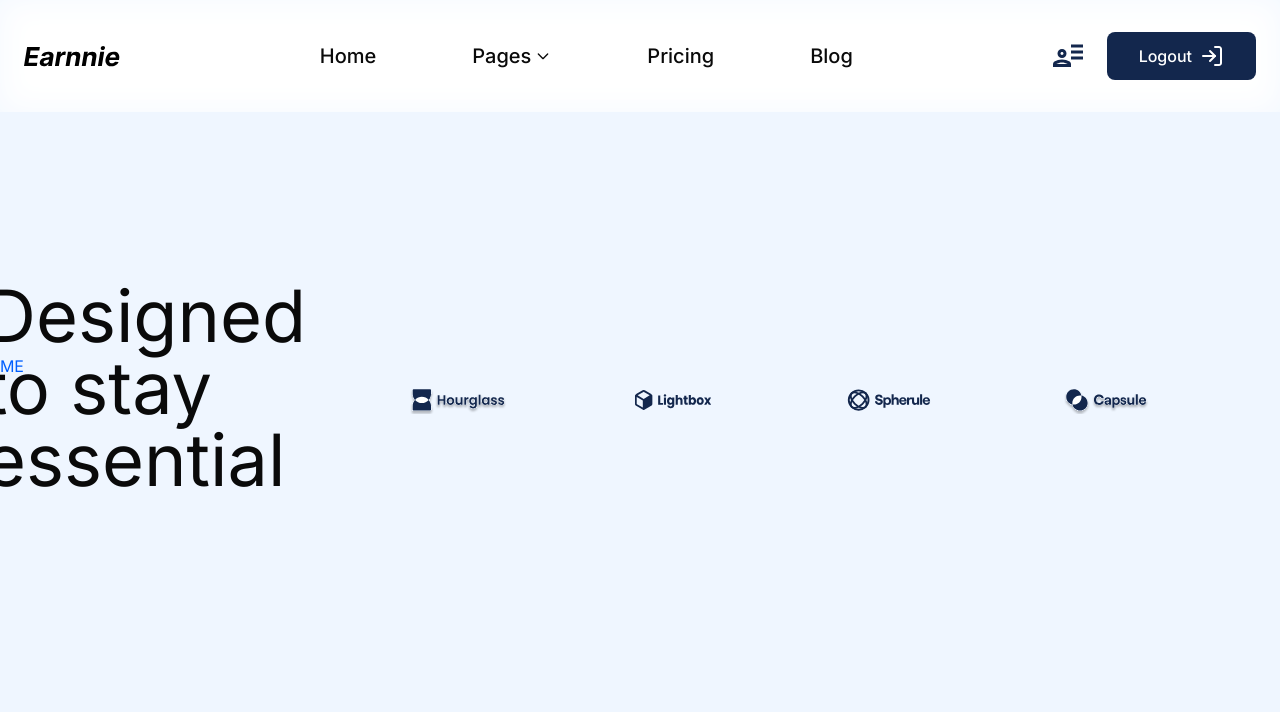
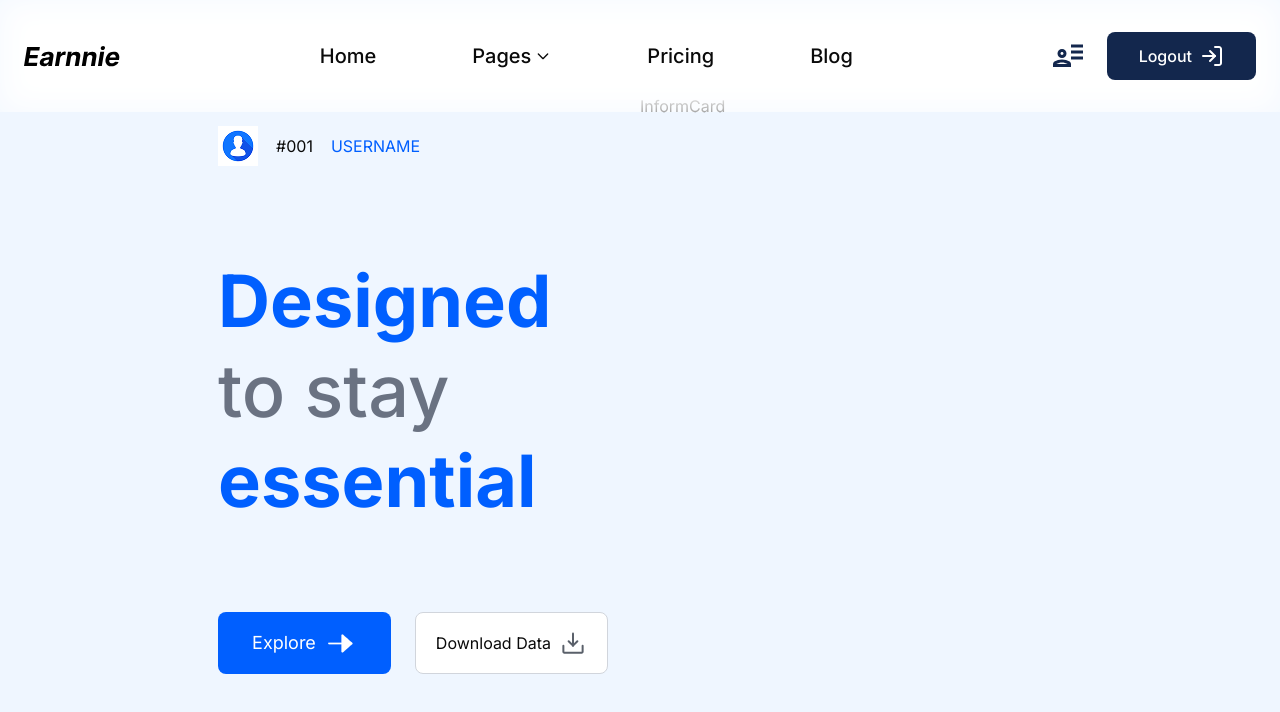
Before and after one commit to chayuearn-00/intern_project, a Vue app in the folder frontend/: page /Homepage in a window 1280 px wide. Shown: the top 712 px of the page. Built offline with nearby package versions, Linux system fonts and the light colour scheme.

Commit message:
add detail for TextCard component

```diff
--- a/frontend/src/components/TextCard.vue
+++ b/frontend/src/components/TextCard.vue
@@ -1,14 +1,45 @@
+<script setup>
+import logo_person from '../assets/icons/logo_person.png'
+import Download from '../assets/icons/Download.svg'
+import ArrowExplore from '../assets/icons/ArrowExplore.png'
+
+
+</script>
+
 <template>
-    <div class="flex flex-col-3 ">
+    <div class="flex flex-col gap-11.5 items-start p-8">
         <div class="flex items-center gap-4.5 mb-11">
             <img src="@/assets/icons/logo_person.png" class="w-10" />
             <p>#001</p>
             <p class="text-primary">USERNAME</p>
         </div>
-        <div class="text-7xl">
+        <!-- <div class="text-7xl">
             <p>Designed</p>
             <p>to stay</p>
             <p>essential</p>
+        </div> -->
+        <h1 class="text-7xl font-bold leading-tight text-primary">
+            Designed <br />
+            <span class="text-gray-500 font-medium">to stay</span> <br />
+            <span class="text-primary">essential</span>
+        </h1>
+
+        <div class="flex gap-6 mt-10">
+            <button
+                class="bg-primary hover:bg-blue-700 text-white text-lg py-4 px-8.5 rounded-lg flex items-center gap-2 transition"
+            >
+                Explore
+                <span class="transition-transform duration-300 hover:-rotate-45"
+                    ><img :src="ArrowExplore" alt="arrow explore" />
+                </span>
+            </button>
+
+            <button
+                class="border border-gray-300 bg-white px-5 py-4 rounded-lg hover:bg-gray-100 transition flex items-center gap-2"
+            >
+                Download Data
+                <span><img :src="Download" alt="download button" /></span>
+            </button>
         </div>
     </div>
 </template>
--- a/frontend/src/views/HomePage.vue
+++ b/frontend/src/views/HomePage.vue
@@ -9,14 +9,14 @@ import TextCard from '../components/TextCard.vue';
 <template>
     <NavBar class="fixed w-full"/>
     <div class="container overflow-hidden">
-        <div class="flex flex-cols-2 place-content-center min-h-screen items-center justify-center max-w-full ">
-            <div class="grid-cols-2 ">
+        <div class="flex flex-cols-2 place-content-center min-h-screen items-center justify-center max-w-screen">
+            <div class="grid grid-cols-2">
                 <TextCard />
                 <InformationCard />
             </div>
-            <div class="footer_position">
+            <!-- <div class="footer_position">
                 <Footer />
-            </div>
+            </div> -->
         </div>
     </div>
 </template>
```
Also changed, not shown: frontend/src/assets/icons/ArrowExplore.png (added), frontend/src/assets/icons/Download.svg (added).
